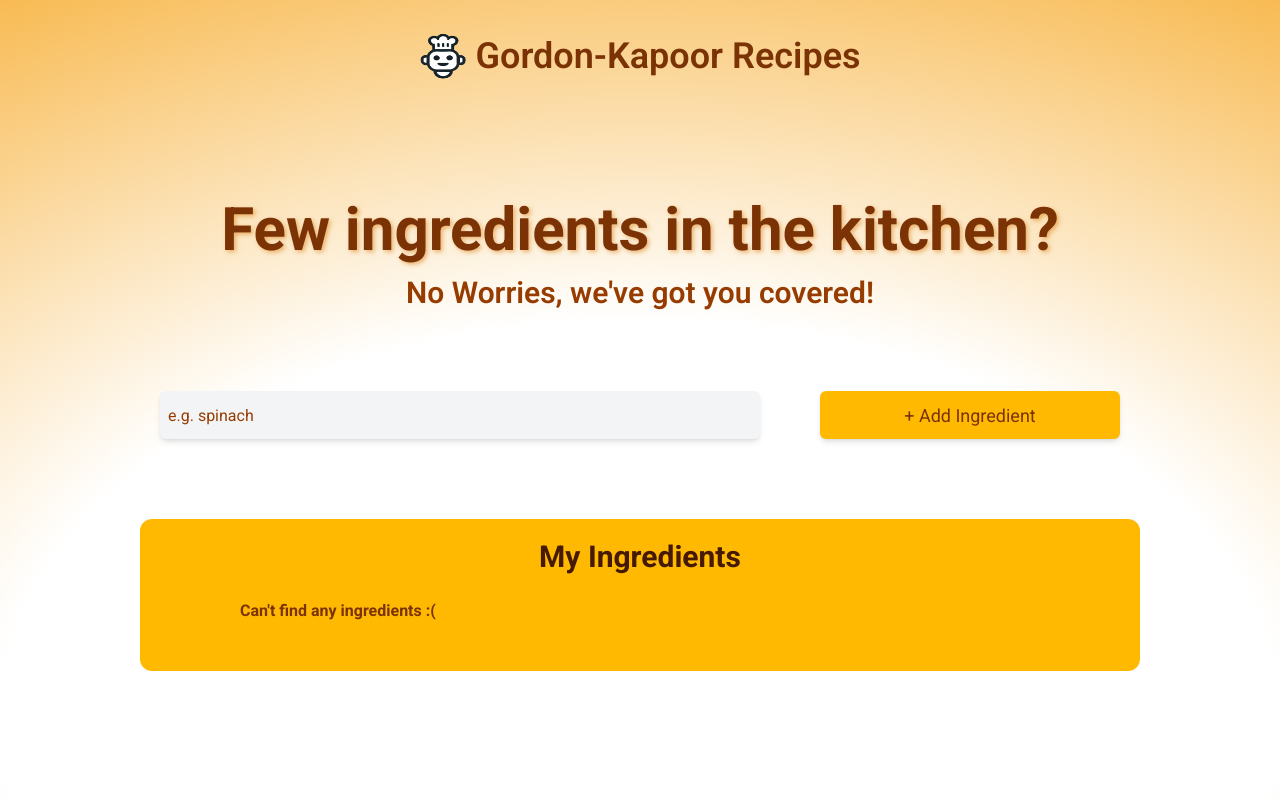
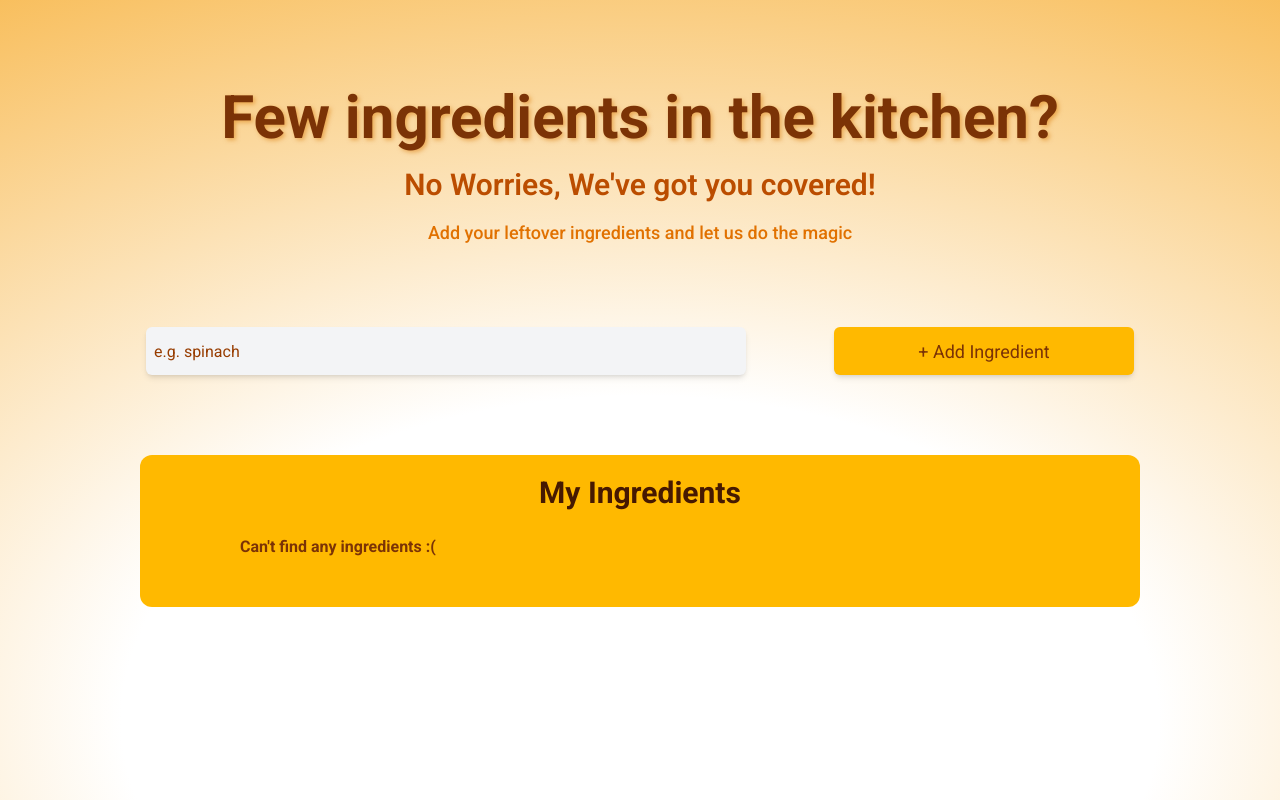
Before and after one commit to Swayam226/gordon-kapoor-recipes, a React (Vite) app: page / in a window 1280 px wide. Built offline with nearby package versions, Linux system fonts and the light colour scheme; a web font is replaced by a local one.

Commit message:
styling changes

```diff
--- a/src/App.jsx
+++ b/src/App.jsx
@@ -9,17 +9,17 @@ function App() {
         className="absolute inset-0 z-0"
         style={{
           backgroundImage: `
-            radial-gradient(125% 125% at 50% 90%, #ffffff 40%, #f59e0b 100%)
+            radial-gradient(135% 135% at 50% 90%, #ffffff 30%, #f59e0b 100%)
           `,
           backgroundSize: "100% 100%",
         }}
       />
       <div className="relative z-10">
-        <Header
+        {/* <Header
           src="/chef-claude-icon.png"
           alt="icon of site"
           imgclass="size-12"
-        />
+        /> */}
         <Hero />
       </div>
     </div>
--- a/src/components/Hero.jsx
+++ b/src/components/Hero.jsx
@@ -23,13 +23,16 @@ export default function Hero() {
           <h1 className="text-4xl md:text-5xl lg:text-6xl font-bold text-amber-900 leading-tight text-shadow-amber">
             Few ingredients in the kitchen?
           </h1>
-          <p className="text-2xl font-semibold md:text-3xl text-amber-800 mt-2">
-            No Worries, we've got you covered!
+          <p className="text-2xl font-semibold md:text-3xl text-amber-700 mt-3">
+            No Worries, We've got you covered!
+          </p>
+          <p className="text-lg mt-4 font-medium text-amber-600">
+            Add your leftover ingredients and let us do the magic
           </p>
         </div>
       </div>
       <form
-        className="flex flex-row gap-15 justify-center"
+        className="flex flex-row gap-22 justify-center"
         action={handleSubmit}
       >
         <input
```
Also changed, not shown: public/Gemini_Generated_Image_j94ik1j94ik1j94i.png (added).
